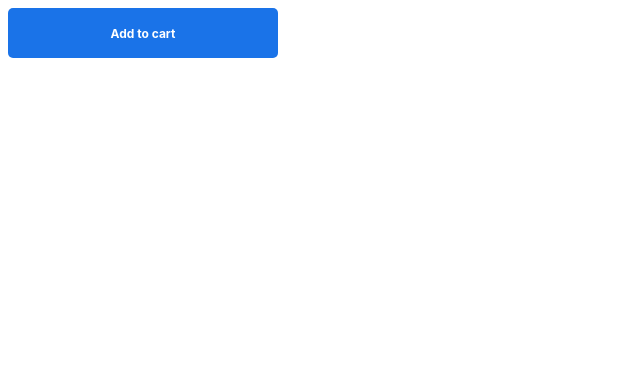
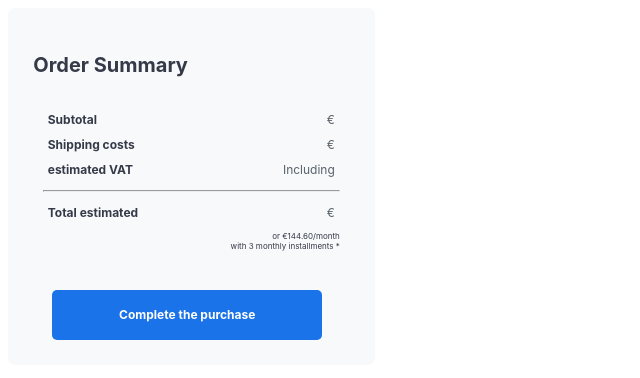
Before and after one commit to rebkg87/Google-Store-React, a React (Vite) app: page / in a window 1280 px wide. Shown: the top 378 px of the page, without its empty margins (0-640 px from the left). Built offline with nearby package versions, Linux system fonts and the light colour scheme.

Commit message:
order summary

```diff
--- a/src/App.jsx
+++ b/src/App.jsx
@@ -1,12 +1,14 @@
 import './App.scss'
 import Button from './components/button/Button'
+import Summary from "./components/order-summary/OrderSummary";
 
 
 function App() {
 
   return (
     <>
-      <Button title="Add to cart" />
+
+      <Summary/>
     </>
   )
 
--- a/src/App.scss
+++ b/src/App.scss
@@ -32,6 +32,14 @@ $dark-gray-color: #353a49;
     color: $light-gray-color;
 }
 
+
+@mixin text-style-textBoldDark {
+    font-family: 'Inter', sans-serif;
+    font-weight: bold;
+    font-size: 12px;
+    color: $dark-gray-color;
+}
+
 @mixin text-style-textBoldBlue {
     font-family: 'Inter', sans-serif;
     font-weight: bold;
@@ -46,7 +54,7 @@ $dark-gray-color: #353a49;
     color: $pure-white-color;
 }
 
-@mixin text-style-textRegular {
+@mixin text-style-footer {
     font-family: 'Inter', sans-serif;
     font-size: 8px;
     color: $dark-gray-color;
--- /dev/null
+++ b/src/components/order-summary/OrderSummary.jsx
@@ -0,0 +1,40 @@
+import Button from "../button/Button";
+import "../order-summary/OrderSummary.scss";
+
+function Summary () {
+    return (
+        <section className="content-recive">
+
+                <h3>Order Summary</h3>
+            <div className="final-recive">
+                <div className="item">
+                    <span className="text-bold">Subtotal</span>
+                    <span className="text-price">€</span>
+                </div>
+                <div className="item">
+                    <span className="text-bold">Shipping costs</span>
+                    <span className="text-price">€</span>
+                </div>
+                <div className="item">
+                    <span className="text-bold">estimated VAT</span>
+                    <span className="text-price">Including</span>
+                </div>
+
+                <hr></hr>
+                <div className="item">
+                    <span className="text-bold">Total estimated</span>
+                    <span className="text-price">€</span>
+                </div>
+                <div className="div-p">
+                    <p>or €144.60/month</p>
+                    <p>with 3 monthly installments *</p>
+                </div>
+            </div>
+            <div className="button">
+            <Button title="Complete the purchase"/>
+            </div>
+        </section >
+    )
+};
+
+export default Summary;
--- /dev/null
+++ b/src/components/order-summary/OrderSummary.scss
@@ -0,0 +1,56 @@
+@import '../../App.scss';
+
+.content-recive {
+    width: 25%;
+    height: 50%;
+    border-radius: 7px;
+    background-color: $white-color;
+    padding: 2%;
+
+}
+
+h3 {
+    @include text-style-subtitle;
+}
+
+.text-bold {
+    @include text-style-textBoldDark;
+
+}
+
+.final-recive{
+    padding:3%;
+}
+
+.item{
+    display:flex;
+    justify-content: space-between;
+    padding: 5px;
+
+
+}
+
+.text-price {
+    @include text-style-textRegular;
+}
+
+p {
+    @include  text-style-footer;
+}
+
+.div-p {
+    display: flex;
+    flex-direction: column;
+    align-items: end;
+    margin-top: 2%;
+    margin-bottom: 10%;
+
+}
+p {
+    margin:0%;
+
+}
+
+.button{
+    margin-left: 6%;
+}
```
